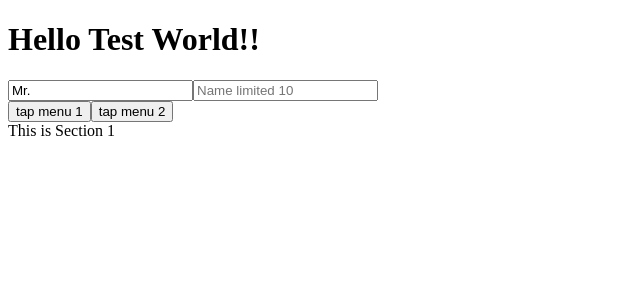
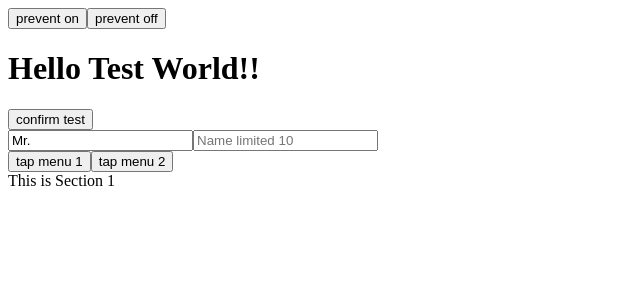
Before and after one commit to Mu-jun/react-hooks, a React (Create React App) app: page / in a window 1280 px wide. Shown: the top 300 px of the page, without its empty margins (0-640 px from the left). Built offline with nearby package versions, Linux system fonts and the light colour scheme.

Commit message:
hooks - useConfirm, usePreventLeave
함수형 프로그래밍을 이용한 훅

```diff
--- a/src/App.js
+++ b/src/App.js
@@ -2,6 +2,8 @@ import { useClick } from './hooks/click';
 import { useInput, useValidatedInput } from './hooks/input';
 import useTaps from './hooks/taps';
 import { useTitle } from './hooks/title';
+import { useConfirm } from './hooks/confirm';
+import { usePreventLeave } from './hooks/preventLeave';
 
 const content = [
   {
@@ -20,8 +22,14 @@ function App() {
     setHtmlTitle('home');
   }, 3000);
 
+  const { enablePrevent, disablePrevent } = usePreventLeave();
+
   const sayHello = () => console.log('hello~');
   const titleRef = useClick(sayHello);
+
+  const confirmFn = () => console.log('confirm');
+  const cancelFn = () => console.log('cancel');
+  const confirmAction = useConfirm('confirm message', confirmFn, cancelFn);
 
   const name = useInput('Mr. ');
 
@@ -32,7 +40,13 @@ function App() {
 
   return (
     <div>
+      <div>
+        <button onClick={enablePrevent}>prevent on</button>
+        <button onClick={disablePrevent}>prevent off</button>
+      </div>
       <h1 ref={titleRef}>Hello Test World!!</h1>
+      <button onClick={confirmAction}>confirm test</button>
+      <br />
       <input placeholder="Name" {...name} />
       <input placeholder="Name limited 10" {...validatedName} />
       <div>
--- /dev/null
+++ b/src/hooks/confirm.js
@@ -0,0 +1,18 @@
+export const useConfirm = (message, onConfirm, onCancel) => {
+  if (typeof onConfirm !== 'function') {
+    throw new Error('need confirm function');
+  }
+  if (onCancel && typeof onCancel !== 'function') {
+    throw new Error('third parameter is cancel function');
+  }
+
+  const confirmAction = () => {
+    if (window.confirm(message)) {
+      onConfirm();
+    } else if (onCancel) {
+      onCancel();
+    }
+  };
+
+  return confirmAction;
+};
--- /dev/null
+++ b/src/hooks/preventLeave.js
@@ -0,0 +1,10 @@
+export const usePreventLeave = () => {
+  const listener = (event) => {
+    event.preventDefault();
+    event.returnValue = '';
+  };
+  const enablePrevent = () => window.addEventListener('beforeunload', listener);
+  const disablePrevent = () =>
+    window.removeEventListener('beforeunload', listener);
+  return { enablePrevent, disablePrevent };
+};
```
